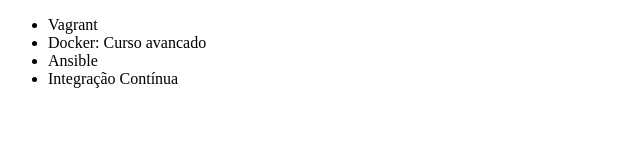
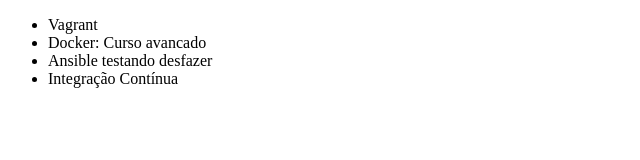
Before and after one commit to emersonjt/emerson_ana, a plain HTML site: page index.html in a window 1280 px wide. Shown: the whole page, without its empty margins (0-640 px from the left). Drawn offline with Linux system fonts and the light colour scheme.

Commit message:
testanto desfazer

```diff
--- a/index.html
+++ b/index.html
@@ -8,7 +8,7 @@
     <ul>
         <li>Vagrant</li>
         <li>Docker: Curso avancado </li>
-        <li>Ansible</li>
+        <li>Ansible testando desfazer</li>
         <li>Integração Contínua</li>
     </ul>
 </body>
```
